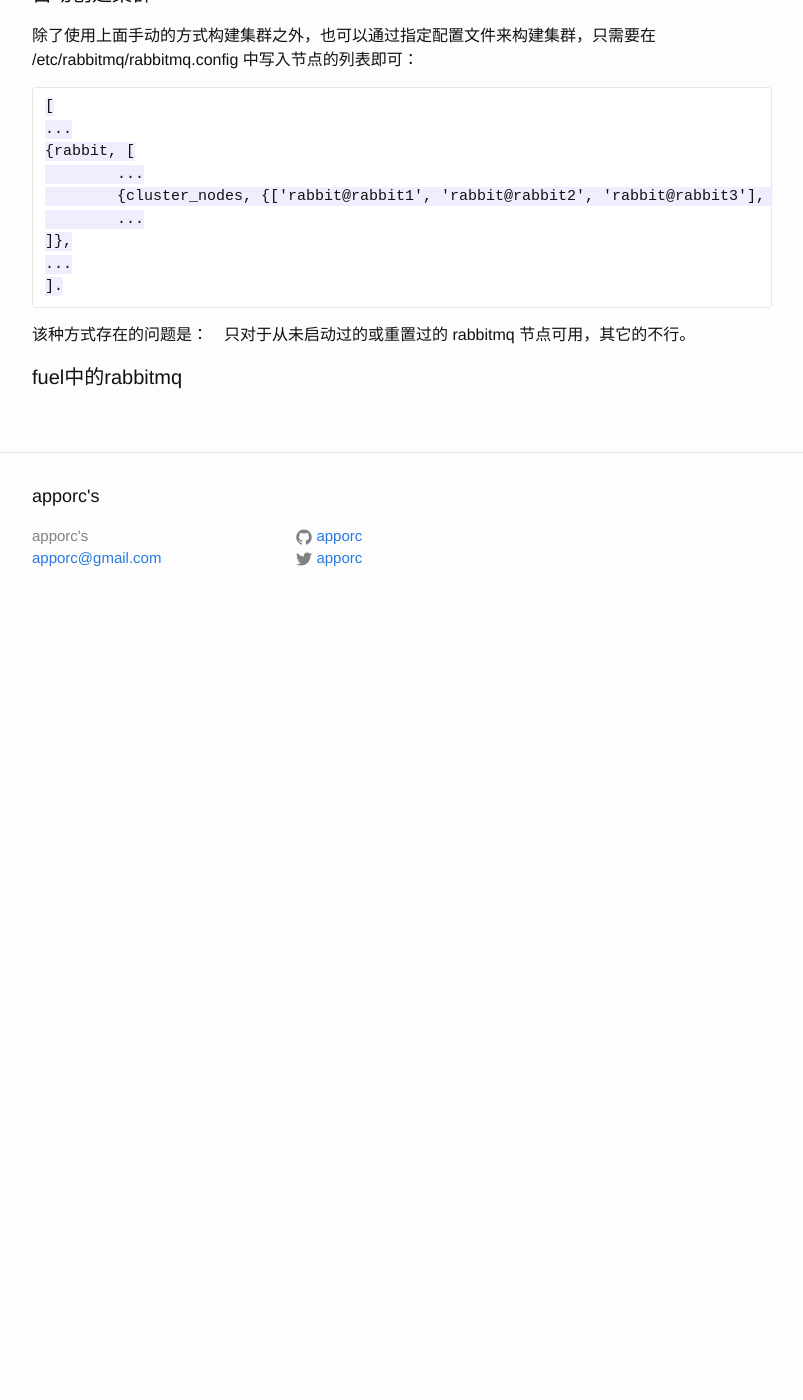
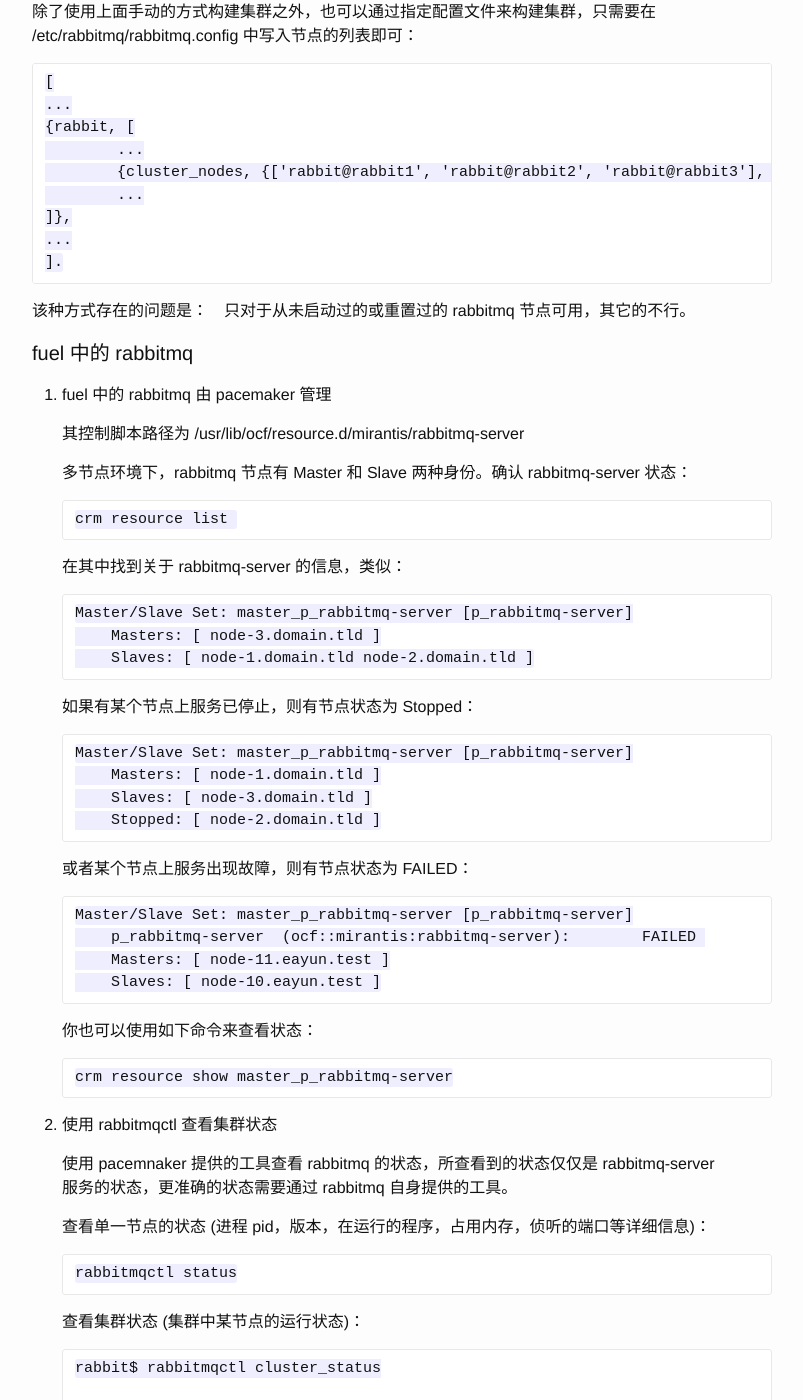
Before and after one commit to apporc/apporc.github.io, a Jekyll site: the page built from _posts/2015-03-24-rabbitmq-installation.md, in a window 1280 px wide and 1400 px high, scrolled down 5132 px. Shown: the whole window, without its empty margins (238-1041 px from the left). Built offline with Jekyll 4.4.1, drawn with Linux system fonts in a browser that asks for light colours; before the commit the page ends 5762 px from its top, so only the background shows below that; some of the changed text lies outside the part shown.

Commit message:
rabbitmq more
Signed-off-by: apporc <appleorchard2000@gmail.com>

```diff
--- a/_posts/2015-03-24-rabbitmq-installation.md
+++ b/_posts/2015-03-24-rabbitmq-installation.md
@@ -173,7 +172,7 @@
 
     查看一下集群的状态，
 
-        rabbitmqctl cluster_status
+        rabbit$ rabbitmqctl cluster_status
 
         Cluster status of node 'rabbit@rabbit' ...
         [{nodes,[{disc,['rabbit@rabbit1','rabbit@rabbit2',
@@ -254,7 +253,96 @@
 该种方式存在的问题是：　只对于从未启动过的或重置过的 rabbitmq 节点可用，其它的不行。
 
 
-#### fuel中的rabbitmq
+#### fuel 中的 rabbitmq
+
+1.  fuel 中的 rabbitmq 由 pacemaker 管理
+
+    其控制脚本路径为 /usr/lib/ocf/resource.d/mirantis/rabbitmq-server
+
+    多节点环境下，rabbitmq 节点有 Master 和 Slave 两种身份。确认 rabbitmq-server 状态：
+
+        crm resource list
+
+    在其中找到关于 rabbitmq-server 的信息，类似：
+
+        Master/Slave Set: master_p_rabbitmq-server [p_rabbitmq-server]
+            Masters: [ node-3.domain.tld ]
+            Slaves: [ node-1.domain.tld node-2.domain.tld ]
+
+    如果有某个节点上服务已停止，则有节点状态为 Stopped：
+
+        Master/Slave Set: master_p_rabbitmq-server [p_rabbitmq-server]
+            Masters: [ node-1.domain.tld ]
+            Slaves: [ node-3.domain.tld ]
+            Stopped: [ node-2.domain.tld ]
+
+    或者某个节点上服务出现故障，则有节点状态为 FAILED：
+
+        Master/Slave Set: master_p_rabbitmq-server [p_rabbitmq-server]
+            p_rabbitmq-server  (ocf::mirantis:rabbitmq-server):        FAILED
+            Masters: [ node-11.eayun.test ]
+            Slaves: [ node-10.eayun.test ]
+
+    你也可以使用如下命令来查看状态：
+
+        crm resource show master_p_rabbitmq-server
+
+2.  使用 rabbitmqctl 查看集群状态
+
+    使用 pacemnaker 提供的工具查看 rabbitmq 的状态，所查看到的状态仅仅是 rabbitmq-server
+    服务的状态，更准确的状态需要通过 rabbitmq 自身提供的工具。
+
+    查看单一节点的状态 (进程 pid，版本，在运行的程序，占用内存，侦听的端口等详细信息)：
+
+        rabbitmqctl status
+
+    查看集群状态 (集群中某节点的运行状态)：
+
+        rabbit$ rabbitmqctl cluster_status
+
+        Cluster status of node 'rabbit@rabbit' ...
+        [{nodes,[{disc,['rabbit@rabbit1','rabbit@rabbit2',
+                        'rabbit@rabbit3','rabbit@rabbit4',
+                        'rabbit@rabbit']}]},
+        {running_nodes,['rabbit@rabbit1','rabbit3@rabbit2',
+                        'rabbit@rabbit3','rabbit1@rabbit4',
+                        'rabbit@rabbit']},
+        {cluster_name,<<"rabbit@rabbit">>},
+        {partitions,[]}]
+        ...done.
+
+    返回结果中，nodes 一行是本集群所有的节点名称，running_nodes 则是运行状态的节点名称。
+    不在 running_nodes 中而在 nodes 中的节点即为故障的节点。
+    抛开所有节点不谈，只要 partitions 不为空，则集群状态已出现故障。
+
+3.  配置部分
+
+    * 端口
+
+        fuel 所部署的 OpenStack中 haproxy 作为 rabbitmq 的负载均衡器，它监听 5672
+        端口，然后将请求转发至5673。然而就目前观察，OpenStack 中并没有服务使用了 haproxy
+        提供的该 5672 端口的服务，各 OpenStack 服务都是直接连接节点的 5673 端口。
+
+    * system limits
+
+        Fuel 在 /etc/security/limits.conf 中设置了 system limits：
+        最大文件数的 soft limits 102400，hard limits 为 112640。
+
+    * vhosts 和 user
+
+        只有一个默认虚拟主机，列出虚拟机主机：
+
+            # rabbitmqctl list_vhosts
+            Listing vhosts ...
+            /
+            ...done
+
+        只有一个用户 nova，所有 OpenStack 服务都使用该用户连到 rabbitmq，列出用户：
+
+            # rabbitmqctl list_users
+            Listing users ...
+            nova    [administrator]
+            ...done.
 
  [1]:http://fedoraproject.org/wiki/EPEL/FAQ#howtouse
  [2]:https://www.rabbitmq.com/install-rpm.html
```
Also changed, not shown: other parts of _posts/2015-03-24-rabbitmq-installation.md (+0 -1 lines).
